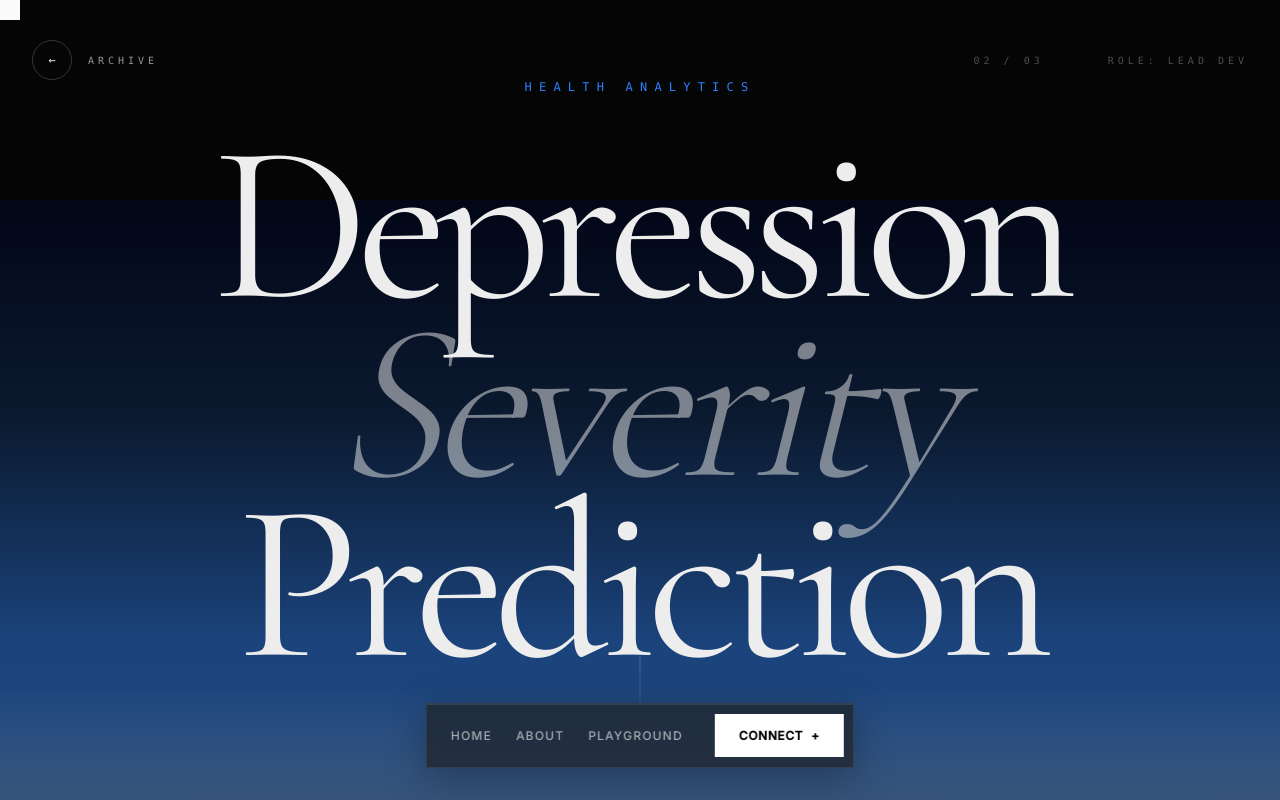
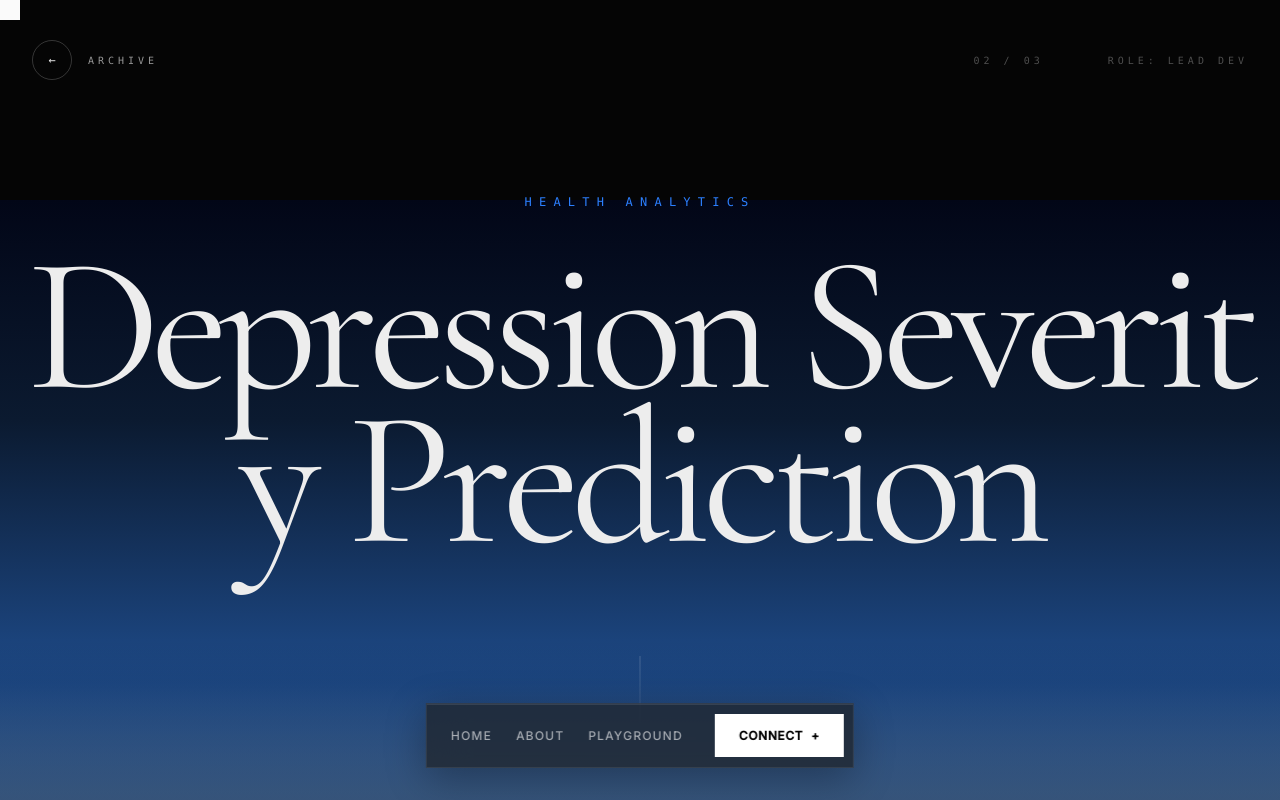
Before and after one commit to vaibhavcoreai/vaibhav, a React (Vite) app: page /selected-work/depression-severity-prediction in a window 1280 px wide. Shown: the top 800 px of the page. Built offline with nearby package versions, Linux system fonts and the light colour scheme.

Commit message:
Integrate SplitText component and apply staggered titles to WorkDetail and SelectedWork

```diff
--- a/src/components/SelectedWork.tsx
+++ b/src/components/SelectedWork.tsx
@@ -3,6 +3,7 @@ import { useRef } from 'react';
 import { Link } from 'react-router-dom';
 import Footer from './Footer';
 import { selectedWorks, WorkItem } from '../data/works';
+import SplitText from './SplitText';
 
 export default function SelectedWork() {
   const containerRef = useRef<HTMLDivElement>(null);
@@ -27,20 +28,30 @@ export default function SelectedWork() {
           <span className="group-hover:-translate-x-1 transition-transform">←</span> Return Home
         </Link>
 
-        <motion.div
-          initial={{ opacity: 0, scale: 0.95 }}
-          animate={{ opacity: 1, scale: 1 }}
-          transition={{ duration: 1.5, ease: [0.22, 1, 0.36, 1] }}
-          className="relative z-10"
-        >
-          <span className="text-blue-500 font-mono text-[10px] tracking-[0.6em] uppercase block mb-8">Production Archive</span>
+        <div className="relative z-10">
+          <SplitText
+            text="Production Archive"
+            tag="span"
+            className="text-blue-500 font-mono text-[10px] tracking-[0.6em] uppercase block mb-8"
+            delay={30}
+            duration={0.8}
+          />
           <h1 className="font-serif text-7xl md:text-[10rem] mb-8 leading-[0.85] tracking-tighter text-white">
-            Selected<br/><span className="italic opacity-60 font-light text-white">Projects.</span>
+            <SplitText text="Selected" tag="span" delay={50} duration={1.2} />
+            <br />
+            <span className="italic opacity-60 font-light text-white">
+              <SplitText text="Projects." tag="span" delay={50} duration={1.2} />
+            </span>
           </h1>
-          <p className="max-w-2xl mx-auto text-white/50 leading-relaxed font-sans text-lg md:text-xl italic border-l border-white/10 pl-8 md:pl-12">
+          <motion.p
+            initial={{ opacity: 0, y: 20 }}
+            animate={{ opacity: 1, y: 0 }}
+            transition={{ duration: 1, delay: 1 }}
+            className="max-w-2xl mx-auto text-white/50 leading-relaxed font-sans text-lg md:text-xl italic border-l border-white/10 pl-8 md:pl-12"
+          >
             Engineering intelligence through code and aesthetics. A collection of academic and personal projects built with precision.
-          </p>
-        </motion.div>
+          </motion.p>
+        </div>
 
         {/* Technical Data Overlay (Top Right) */}
         <div className="absolute top-12 right-12 hidden md:flex flex-col items-end gap-2 z-10 opacity-40">
--- /dev/null
+++ b/src/components/SplitText.tsx
@@ -0,0 +1,102 @@
+import { motion } from 'motion/react';
+import { useRef, useEffect, useState } from 'react';
+
+interface SplitTextProps {
+  text: string;
+  className?: string;
+  delay?: number;
+  duration?: number;
+  ease?: any;
+  splitType?: 'chars' | 'words';
+  from?: any;
+  to?: any;
+  threshold?: number;
+  rootMargin?: string;
+  tag?: 'h1' | 'h2' | 'h3' | 'h4' | 'h5' | 'h6' | 'p' | 'span';
+  textAlign?: 'left' | 'center' | 'right';
+  onLetterAnimationComplete?: () => void;
+}
+
+export default function SplitText({
+  text,
+  className = '',
+  delay = 50,
+  duration = 0.8,
+  ease = [0.22, 1, 0.36, 1],
+  splitType = 'chars',
+  from = { opacity: 0, y: 40 },
+  to = { opacity: 1, y: 0 },
+  threshold = 0.1,
+  rootMargin = '0px',
+  tag: Tag = 'p',
+  textAlign = 'center',
+  onLetterAnimationComplete
+}: SplitTextProps) {
+  const [isInView, setIsInView] = useState(false);
+  const containerRef = useRef<HTMLElement>(null);
+  const items = splitType === 'chars' ? text.split('') : text.split(' ');
+
+  useEffect(() => {
+    const observer = new IntersectionObserver(
+      ([entry]) => {
+        if (entry.isIntersecting) {
+          setIsInView(true);
+          observer.unobserve(entry.target);
+        }
+      },
+      { threshold, rootMargin }
+    );
+
+    if (containerRef.current) {
+      observer.observe(containerRef.current);
+    }
+
+    return () => observer.disconnect();
+  }, [threshold, rootMargin]);
+
+  const containerVariants = {
+    visible: {
+      transition: {
+        staggerChildren: delay / 1000,
+        onComplete: onLetterAnimationComplete
+      }
+    }
+  };
+
+  const itemVariants = {
+    hidden: from,
+    visible: {
+      ...to,
+      transition: {
+        duration: duration,
+        ease: ease
+      }
+    }
+  };
+
+  return (
+    <Tag
+      ref={containerRef as any}
+      className={`split-parent inline-block w-full ${className}`}
+      style={{ textAlign }}
+    >
+      <motion.span
+        initial="hidden"
+        animate={isInView ? "visible" : "hidden"}
+        variants={containerVariants}
+        className="inline-block"
+      >
+        {items.map((item, i) => (
+          <motion.span
+            key={i}
+            variants={itemVariants}
+            className="inline-block whitespace-pre"
+          >
+            {item === ' ' ? '\u00A0' : item}
+            {splitType === 'words' && i !== items.length - 1 && '\u00A0'}
+          </motion.span>
+        ))}
+      </motion.span>
+    </Tag>
+  );
+}
--- a/src/components/WorkDetail.tsx
+++ b/src/components/WorkDetail.tsx
@@ -4,6 +4,7 @@ import { useParams, Link, useNavigate } from 'react-router-dom';
 import { selectedWorks } from '../data/works';
 import Footer from './Footer';
 import DecryptedText from './DecryptedText';
+import SplitText from './SplitText';
 
 export default function WorkDetail() {
   const { id } = useParams();
@@ -58,18 +59,25 @@ export default function WorkDetail() {
         </motion.div>
 
         <div className="relative z-10 px-6">
-          <motion.div
-            initial={{ opacity: 0, scale: 0.95 }}
-            animate={{ opacity: 1, scale: 1 }}
-            transition={{ duration: 1.5, ease: [0.22, 1, 0.36, 1] }}
-          >
-            <span className="text-blue-500 font-mono text-[10px] md:text-xs tracking-[0.4em] md:tracking-[0.6em] uppercase block mb-6 md:mb-10">{work.client}</span>
-            <h1 className="font-serif text-5xl md:text-8xl lg:text-[14rem] leading-[0.9] md:leading-[0.8] mb-8 md:mb-12 tracking-tighter">
-              {work.title.split(' ').map((word, i) => (
-                <span key={i} className={i % 2 !== 0 ? 'italic opacity-50 font-light' : ''}>{word} </span>
-              ))}
+          <div className="flex flex-col items-center">
+            <SplitText
+              text={work.client}
+              tag="span"
+              className="text-blue-500 font-mono text-[10px] md:text-xs tracking-[0.4em] md:tracking-[0.6em] uppercase block mb-6 md:mb-10"
+              delay={30}
+              duration={0.8}
+            />
+            <h1 className="font-serif text-5xl md:text-8xl lg:text-[12rem] leading-[0.9] md:leading-[0.8] mb-8 md:mb-12 tracking-tighter max-w-7xl mx-auto">
+              <SplitText
+                text={work.title}
+                tag="span"
+                delay={50}
+                duration={1.2}
+                ease={[0.22, 1, 0.36, 1]}
+                textAlign="center"
+              />
             </h1>
-          </motion.div>
+          </div>
         </div>
 
         {/* Scroll Line */}
```
